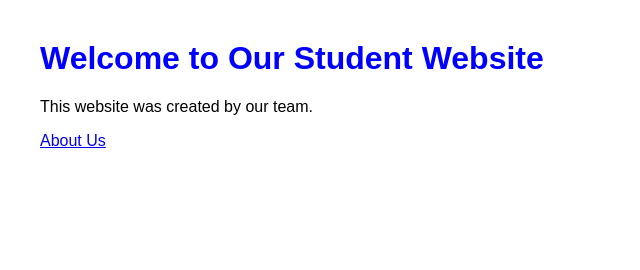
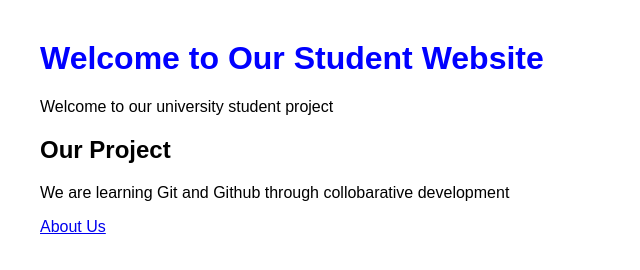
Before and after one commit to Thenula335/student--website--group2, a plain HTML site: page index.html in a window 1280 px wide. Shown: the whole page, without its empty margins (0-640 px from the left). Drawn offline with Linux system fonts and the light colour scheme.

Commit message:
improve homepage

```diff
--- a/index.html
+++ b/index.html
@@ -6,7 +6,9 @@
 </head>
 <body>
 <h1>Welcome to Our Student Website</h1>
-<p>This website was created by our team.</p>
+<p>Welcome to our university student project</p>
+<h2>Our Project</h2>
+<p>We are learning Git and Github through collobarative development</p>
 <a href="about.html">About Us</a>
 </body>
 </html>
```
